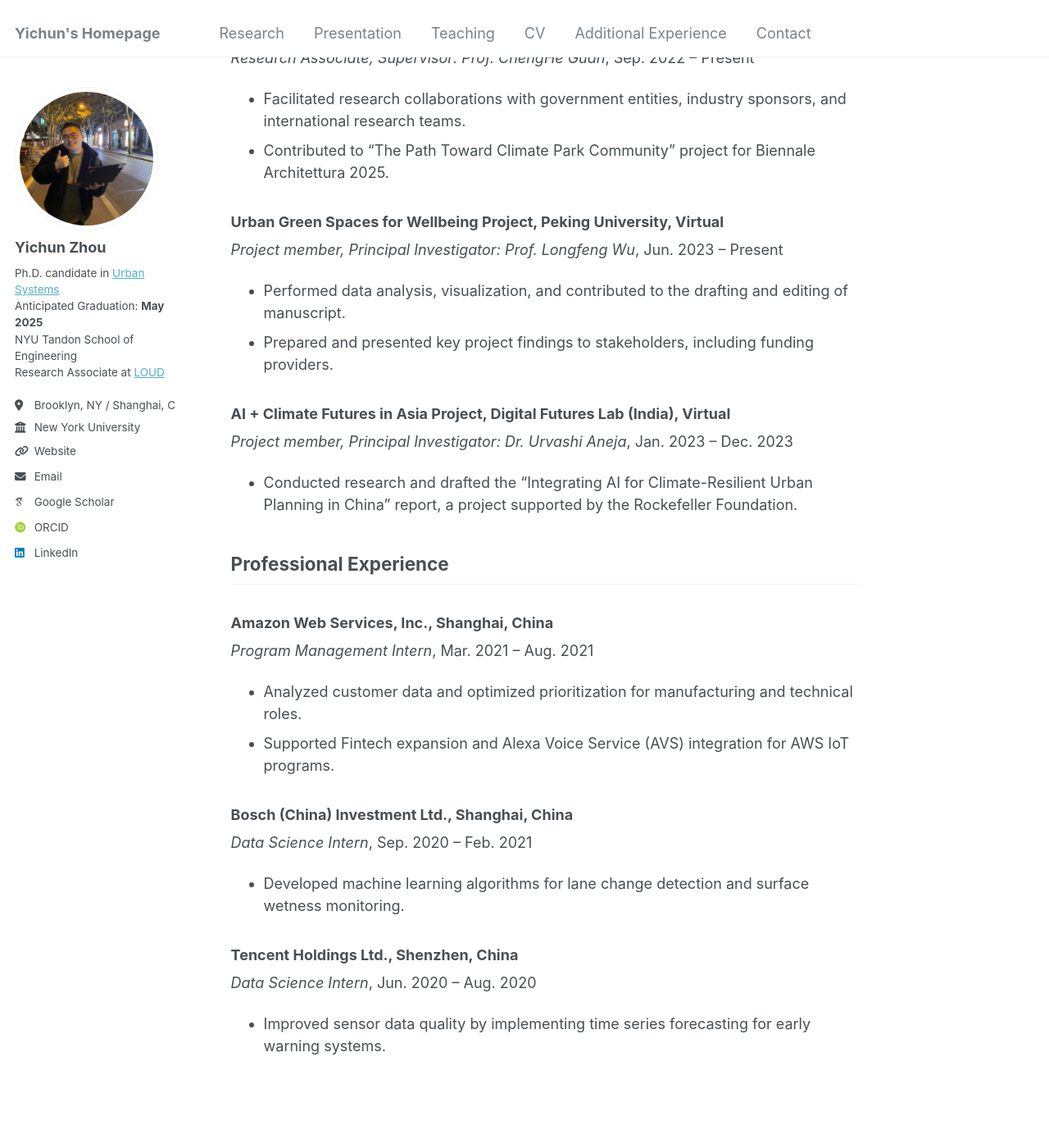
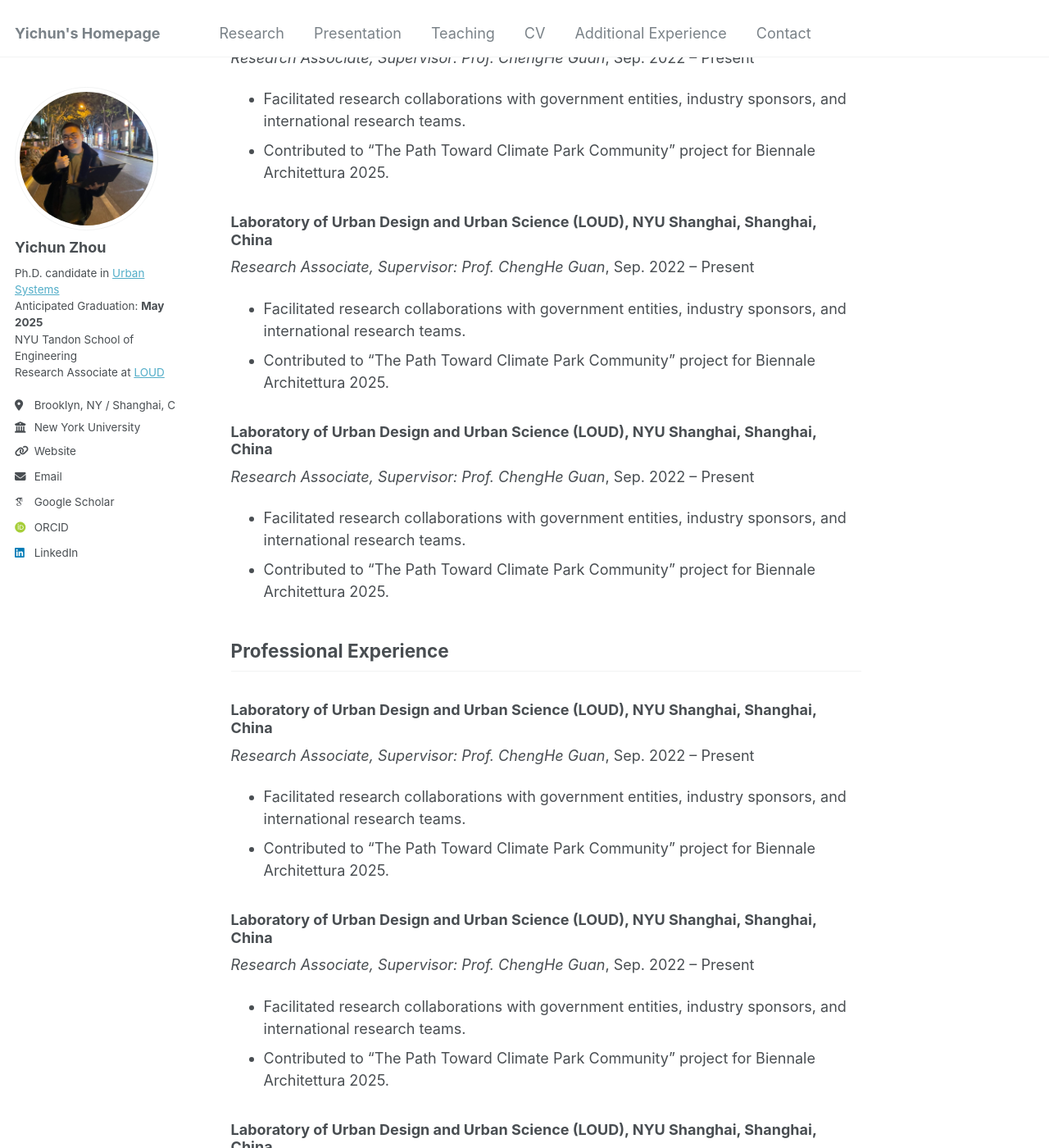
Before and after one commit to yichunzhou12/yichunzhou12.github.io, a Jekyll site: the page built from _pages/others.md, in a window 1280 px wide and 1400 px high, scrolled down 264 px. Shown: the whole window at 82% size. Built offline with Jekyll 4.4.1, drawn with Linux system fonts in a browser that asks for light colours; some web fonts are replaced; some of the changed text lies outside the part shown.

Commit message:
Revert "Update others.md"
This reverts commit 4a55974517fecea928f0b4c5aa2c60212f49f4e0.

```diff
--- a/_pages/others.md
+++ b/_pages/others.md
@@ -11,26 +11,28 @@
 * Facilitated research collaborations with government entities, industry sponsors, and international research teams.
 * Contributed to "The Path Toward Climate Park Community" project for Biennale Architettura 2025.
 
-### Urban Green Spaces for Wellbeing Project, Peking University, Virtual
-*Project member, Principal Investigator: Prof. Longfeng Wu*, Jun. 2023 – Present
-* Performed data analysis, visualization, and contributed to the drafting and editing of manuscript.
-* Prepared and presented key project findings to stakeholders, including funding providers.
+### Laboratory of Urban Design and Urban Science (LOUD), NYU Shanghai, Shanghai, China
+*Research Associate, Supervisor: Prof. ChengHe Guan*, Sep. 2022 – Present
+* Facilitated research collaborations with government entities, industry sponsors, and international research teams.
+* Contributed to "The Path Toward Climate Park Community" project for Biennale Architettura 2025.
 
-### AI + Climate Futures in Asia Project, Digital Futures Lab (India), Virtual
-*Project member, Principal Investigator: Dr. Urvashi Aneja*, Jan. 2023 – Dec. 2023
-* Conducted research and drafted the "Integrating AI for Climate-Resilient Urban Planning in China" report, a project supported by the Rockefeller Foundation.
-
+### Laboratory of Urban Design and Urban Science (LOUD), NYU Shanghai, Shanghai, China
+*Research Associate, Supervisor: Prof. ChengHe Guan*, Sep. 2022 – Present
+* Facilitated research collaborations with government entities, industry sponsors, and international research teams.
+* Contributed to "The Path Toward Climate Park Community" project for Biennale Architettura 2025.
 
 ## Professional Experience
-### Amazon Web Services, Inc., Shanghai, China
-*Program Management Intern*, Mar. 2021 – Aug. 2021
-* Analyzed customer data and optimized prioritization for manufacturing and technical roles.
-* Supported Fintech expansion and Alexa Voice Service (AVS) integration for AWS IoT programs.
+### Laboratory of Urban Design and Urban Science (LOUD), NYU Shanghai, Shanghai, China
+*Research Associate, Supervisor: Prof. ChengHe Guan*, Sep. 2022 – Present
+* Facilitated research collaborations with government entities, industry sponsors, and international research teams.
+* Contributed to "The Path Toward Climate Park Community" project for Biennale Architettura 2025.
 
-### Bosch (China) Investment Ltd., Shanghai, China
-*Data Science Intern*, Sep. 2020 – Feb. 2021
-* Developed machine learning algorithms for lane change detection and surface wetness monitoring.
+### Laboratory of Urban Design and Urban Science (LOUD), NYU Shanghai, Shanghai, China
+*Research Associate, Supervisor: Prof. ChengHe Guan*, Sep. 2022 – Present
+* Facilitated research collaborations with government entities, industry sponsors, and international research teams.
+* Contributed to "The Path Toward Climate Park Community" project for Biennale Architettura 2025.
 
-### Tencent Holdings Ltd., Shenzhen, China
-*Data Science Intern*, Jun. 2020 – Aug. 2020
-* Improved sensor data quality by implementing time series forecasting for early warning systems.
+### Laboratory of Urban Design and Urban Science (LOUD), NYU Shanghai, Shanghai, China
+*Research Associate, Supervisor: Prof. ChengHe Guan*, Sep. 2022 – Present
+* Facilitated research collaborations with government entities, industry sponsors, and international research teams.
+* Contributed to "The Path Toward Climate Park Community" project for Biennale Architettura 2025.
```
